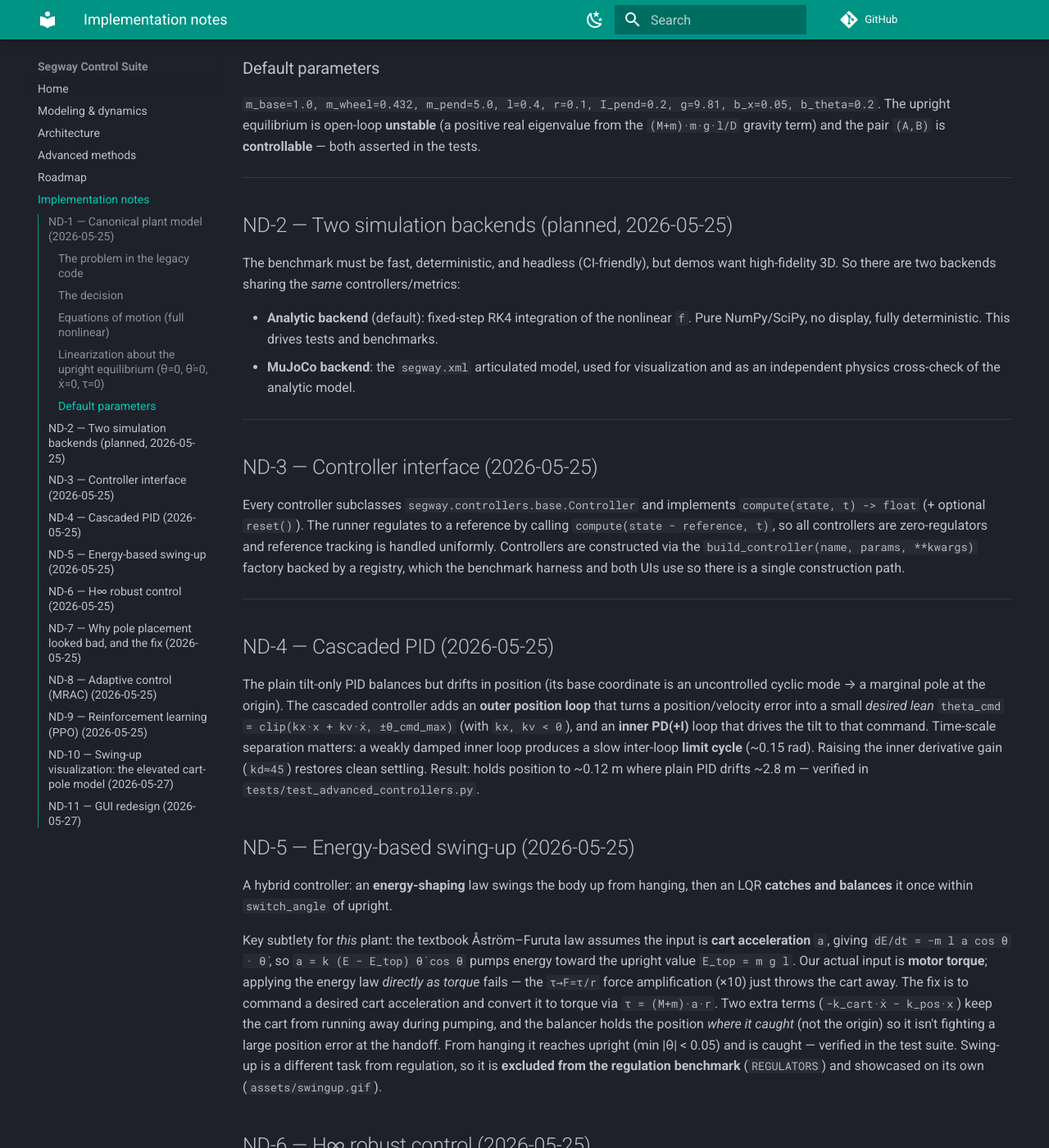
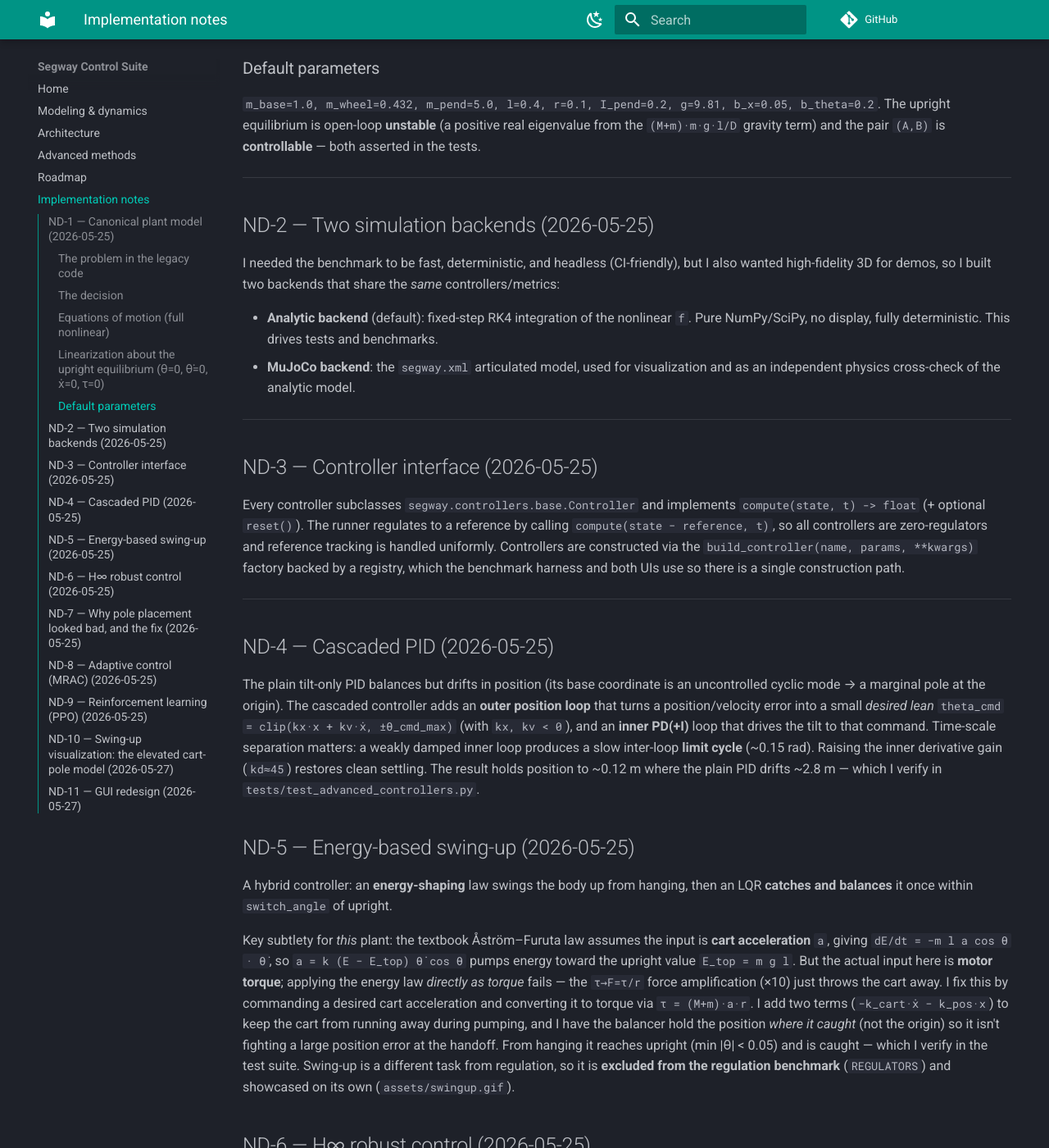
Before and after one commit to Manas-arumalla/segway-control-suite, an MkDocs documentation site: the page built from docs/implementation-notes.md, in a window 1280 px wide and 1400 px high, scrolled down 1473 px. Shown: the whole window at 82% size. Built offline with MkDocs 1.6.1 and Material for MkDocs 9.7.7, drawn with Linux system fonts in a browser that asks for light colours; comment, search, counter and statistics services are not loaded; some of the changed text lies outside the part shown.

Commit message:
Use full author name in citation, remove release link, and rewrite notes in first person

````diff
--- a/docs/implementation-notes.md
+++ b/docs/implementation-notes.md
@@ -1,6 +1,6 @@
 # Implementation Notes
 
-Technical decisions, derivations, and rationale. This is the "why" companion to the code.
+My technical decisions, derivations, and rationale — the "why" companion to the code.
 
 ---
 
@@ -56,7 +56,7 @@
 ```
 
 This reproduces `segway_dynamics.py`'s `A`/`B` exactly — confirming that file was the
-correct one. It is **machine-verified** two ways in `tests/test_dynamics.py`:
+correct one. I machine-verify it two ways in `tests/test_dynamics.py`:
 1. against a finite-difference Jacobian of the nonlinear `f` (numeric linearization), and
 2. against an independent SymPy derivation in `src/segway/models/symbolic.py`.
 
@@ -68,10 +68,11 @@
 
 ---
 
-## ND-2 — Two simulation backends (planned, 2026-05-25)
+## ND-2 — Two simulation backends (2026-05-25)
 
-The benchmark must be fast, deterministic, and headless (CI-friendly), but demos want
-high-fidelity 3D. So there are two backends sharing the *same* controllers/metrics:
+I needed the benchmark to be fast, deterministic, and headless (CI-friendly), but I also
+wanted high-fidelity 3D for demos, so I built two backends that share the *same*
+controllers/metrics:
 
 - **Analytic backend** (default): fixed-step RK4 integration of the nonlinear `f`. Pure
   NumPy/SciPy, no display, fully deterministic. This drives tests and benchmarks.
@@ -99,8 +100,8 @@
 `theta_cmd = clip(kx·x + kv·ẋ, ±θ_cmd_max)` (with `kx, kv < 0`), and an **inner PD(+I)**
 loop that drives the tilt to that command. Time-scale separation matters: a weakly damped
 inner loop produces a slow inter-loop **limit cycle** (~0.15 rad). Raising the inner
-derivative gain (`kd≈45`) restores clean settling. Result: holds position to ~0.12 m where
-plain PID drifts ~2.8 m — verified in `tests/test_advanced_controllers.py`.
+derivative gain (`kd≈45`) restores clean settling. The result holds position to ~0.12 m
+where the plain PID drifts ~2.8 m — which I verify in `tests/test_advanced_controllers.py`.
 
 ## ND-5 — Energy-based swing-up (2026-05-25)
 
@@ -109,19 +110,20 @@
 
 Key subtlety for *this* plant: the textbook Åström–Furuta law assumes the input is **cart
 acceleration** `a`, giving `dE/dt = −m l a cos θ · θ̇`, so `a = k (E − E_top) θ̇ cos θ`
-pumps energy toward the upright value `E_top = m g l`. Our actual input is **motor torque**;
-applying the energy law *directly as torque* fails — the `τ→F=τ/r` force amplification (×10)
-just throws the cart away. The fix is to command a desired cart acceleration and convert it
-to torque via `τ = (M+m)·a·r`. Two extra terms (`−k_cart·ẋ − k_pos·x`) keep the cart from
-running away during pumping, and the balancer holds the position *where it caught* (not the
-origin) so it isn't fighting a large position error at the handoff. From hanging it reaches
-upright (min |θ| < 0.05) and is caught — verified in the test suite. Swing-up is a different
+pumps energy toward the upright value `E_top = m g l`. But the actual input here is **motor
+torque**; applying the energy law *directly as torque* fails — the `τ→F=τ/r` force
+amplification (×10) just throws the cart away. I fix this by commanding a desired cart
+acceleration and converting it to torque via `τ = (M+m)·a·r`. I add two terms
+(`−k_cart·ẋ − k_pos·x`) to keep the cart from running away during pumping, and I have the
+balancer hold the position *where it caught* (not the origin) so it isn't fighting a large
+position error at the handoff. From hanging it reaches upright (min |θ| < 0.05) and is
+caught — which I verify in the test suite. Swing-up is a different
 task from regulation, so it is **excluded from the regulation benchmark** (`REGULATORS`) and
 showcased on its own (`assets/swingup.gif`).
 
 ## ND-6 — H∞ robust control (2026-05-25)
 
-Implemented **state-feedback H∞** from first principles (no `slycot`): the suboptimal-γ
+I implemented **state-feedback H∞** from first principles (no `slycot`): the suboptimal-γ
 controller solves the H∞ algebraic Riccati equation via its **Hamiltonian matrix** (stable
 invariant subspace → `X = U₂U₁⁻¹`), with a **γ-bisection** toward the smallest feasible γ
 (then backed off by `gamma_margin` for margin). `K = R⁻¹B₂ᵀX`.
@@ -137,8 +139,8 @@
 ## ND-7 — Why pole placement looked bad, and the fix (2026-05-25)
 
 The benchmark first showed pole placement at **37% robustness / 64% ROA** — much worse than
-LQR. Investigation (a pole-set sweep, see `git` history / the analysis probes) showed this
-is **entirely a pole-selection problem**, not a code bug:
+LQR. I investigated with a pole-set sweep, which showed this is **entirely a pole-selection
+problem**, not a code bug:
 
 | poles | robustness | ROA |
 |---|---|---|
@@ -174,7 +176,7 @@
 and effort; episodes end on fall or cart-limit. **Domain randomization** perturbs the
 physical parameters each episode (±40% mass/inertia, ±25% length, ±60% damping), producing
 a policy robust to model error — the RL analogue of the Monte-Carlo robustness benchmark.
-Trained with Stable-Baselines3 PPO (`scripts/train_rl.py`); the learned policy is wrapped as
+I train it with Stable-Baselines3 PPO (`scripts/train_rl.py`) and wrap the learned policy as
 a normal `Controller` (`RLController`) so it drops straight into the benchmark and the UIs —
 the "model-based vs learned" comparison on identical physics.
 
@@ -186,21 +188,22 @@
 (it must travel 180° from hanging to upright) the ~0.5 m body clips the floor at z = 0.
 
 **Fix:** swing-up is the classic *cart-pole* maneuver, properly drawn with an **elevated
-pivot**. Added `models/assets/cartpole.xml` — a cart on a raised horizontal rail (pivot at
+pivot**. I added `models/assets/cartpole.xml` — a cart on a raised horizontal rail (pivot at
 z = 0.7) with the *same* body/joint/actuator names, so `MuJoCoPlant._apply_params` and the
 `[τ/r, −τ]` torque mapping are unchanged. The **dynamics are identical** (gravity is uniform
 and the slide is horizontal, so absolute height doesn't enter the EOM) — only the rendering
 geometry differs, and the body now swings freely above the floor. `MuJoCoPlant`,
 `simulate_mujoco`, `render_rollout`, and `live_view` all take an optional `xml_path`; the
-swing-up renders and the GUI's swing-up View/Render pass `CARTPOLE_PATH`. Guarded by
+swing-up renders and the GUI's swing-up View/Render pass `CARTPOLE_PATH`. I guard this with
 `tests/test_mujoco.py::test_cartpole_swingup_model_clears_floor`.
 
 ## ND-11 — GUI redesign (2026-05-27)
 
-Rebuilt `apps/desktop_gui.py` for usability while keeping every feature. Configuration is
-grouped into a **tabbed panel** (🎛 Controller · 🤖 Robot · 🌍 Scenario) instead of one long
-scroll; a **persistent action bar** (Run / View-3D / ROA / Tune / Compare / Render) with an
-**indeterminate progress bar** sits below it; results are in **tabbed panes** (📈 Response ·
-🧮 Metrics cards · ◌ ROA). Added per-controller **descriptions**, **hover tooltips**, a
-**reset-to-defaults** button, and a **Compare-all** overlay. All parameter logic still comes
-from the shared `apps/_common.py`, so the desktop GUI and Streamlit dashboard stay identical.
+I rebuilt `apps/desktop_gui.py` for usability while keeping every feature. I grouped the
+configuration into a **tabbed panel** (🎛 Controller · 🤖 Robot · 🌍 Scenario) instead of one
+long scroll; put a **persistent action bar** (Run / View-3D / ROA / Tune / Compare / Render)
+with an **indeterminate progress bar** below it; and moved results into **tabbed panes**
+(📈 Response · 🧮 Metrics cards · ◌ ROA). I added per-controller **descriptions**, **hover
+tooltips**, a **reset-to-defaults** button, and a **Compare-all** overlay. All parameter
+logic still comes from the shared `apps/_common.py`, so the desktop GUI and Streamlit
+dashboard stay identical.
````
Also changed, not shown: other parts of docs/implementation-notes.md (+5 -5 lines), CHANGELOG.md (+1 -3 lines), README.md (+1 -1 lines), docs/advanced-methods.md (+2 -2 lines).
